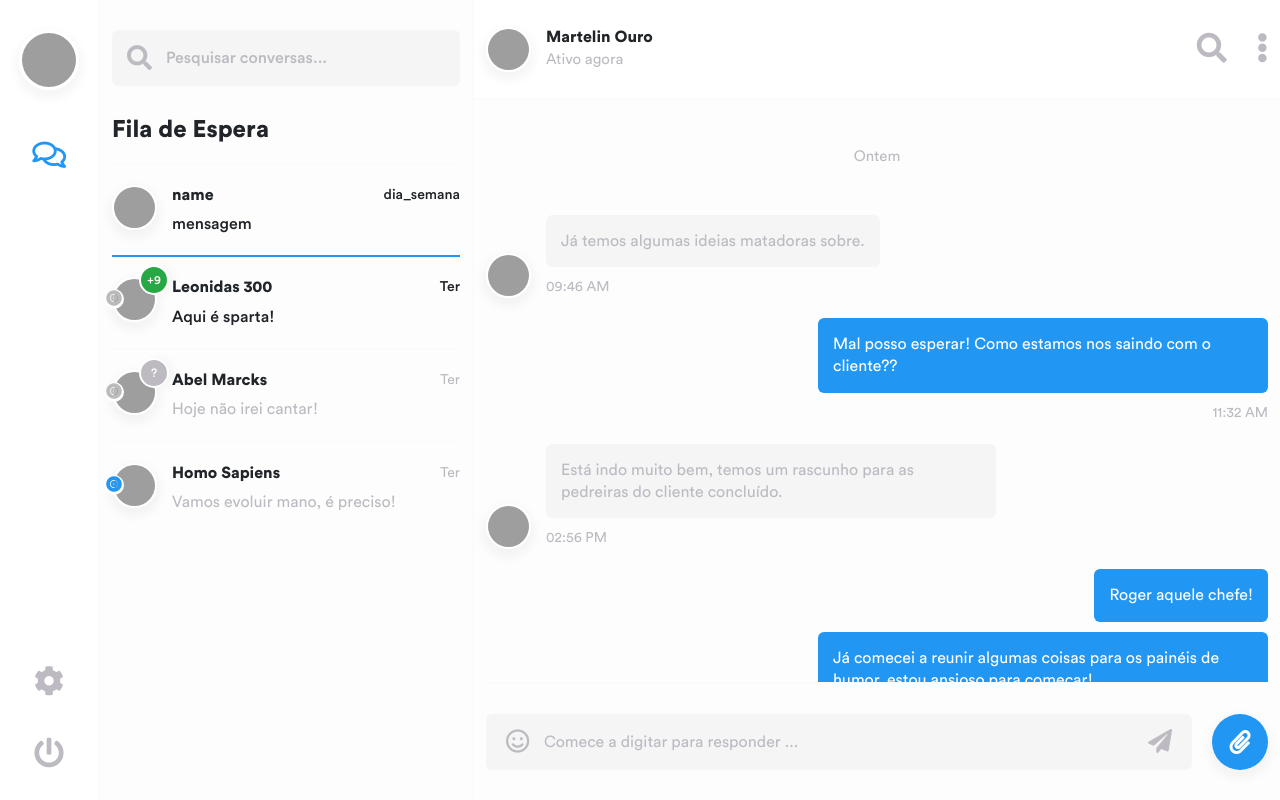
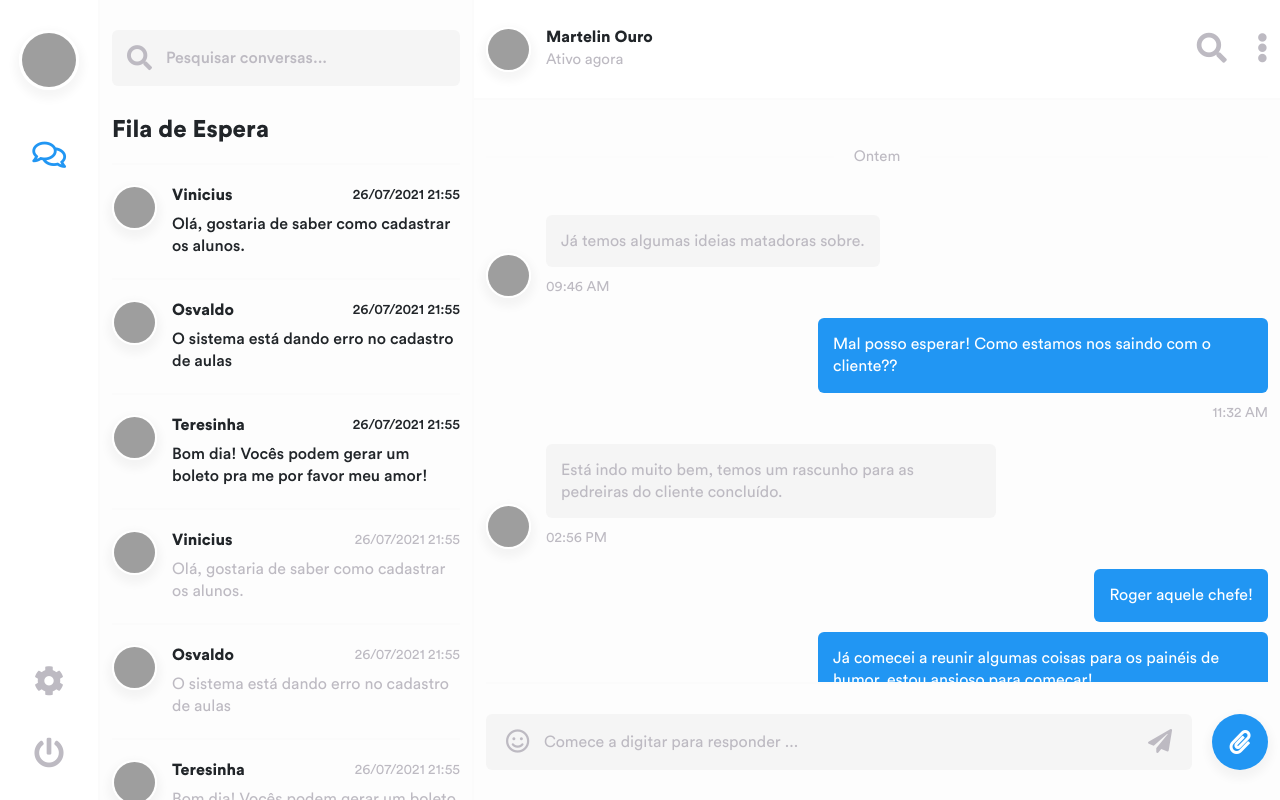
Before and after one commit to MardonioMelo/chat_front_end_vue, a Vue app: page / in a window 1280 px wide. Built offline with nearby package versions, Linux system fonts and the light colour scheme; data requests are answered from the project's data file; grey boxes are pictures that could not be loaded.

Commit message:
Consulta e listagem da lista de espera

```diff
--- a/db/db.json
+++ b/db/db.json
@@ -5,6 +5,16 @@
             "msg": "Opss! Algo de errado não está certo!"
         }
     },
+    "data_default": [
+        {
+            "id": 1,
+            "result": true,
+            "error": {
+                "msg": "Sucesso!",
+                "data": {}
+            }
+        }
+    ],
     "profile": [
         {
             "id": 1,
@@ -109,14 +119,19 @@
             "created_at": "24/07/2021"
         }
     ],
-    "row": [
+    "row": {
+        "result": true,
+        "error": {
+            "msg": "Sucesso!",
+            "data": [
                 {
                     "id": 1,
                     "name": "Vinicius",
                     "lastname": "Samuel Pietro Aparício",
                     "avatar": "http://localhost:8080/avatars/avatar-3.png",
                     "subject": "Dúvida do sistema",
-            "description": "Olá, gostaria de saber como cadastrar os alunos."
+                    "description": "Olá, gostaria de saber como cadastrar os alunos.",
+                    "date": "26/07/2021 21:55"
                 },
                 {
                     "id": 2,
@@ -124,7 +139,8 @@
                     "lastname": "Leonardo Geraldo Pires",
                     "avatar": "http://localhost:8080/avatars/avatar-4.png",
                     "subject": "Erro no sistema",
-            "description": "O sistema está dando erro no cadastro de aulas"
+                    "description": "O sistema está dando erro no cadastro de aulas",
+                    "date": "26/07/2021 21:55"
                 },
                 {
                     "id": 3,
@@ -132,9 +148,12 @@
                     "lastname": "Jaqueline da Mata",
                     "avatar": "http://localhost:8080/avatars/avatar-5.png",
                     "subject": "Gerar boleto",
-            "description": "Bom dia! Vocês podem gerar um boleto pra me por favor meu amor!"
+                    "description": "Bom dia! Vocês podem gerar um boleto pra me por favor meu amor!",
+                    "date": "26/07/2021 21:55"
                 }
-    ],
+            ]
+        }
+    },
     "chat": [
         {
             "msg": "Olá",
--- a/src/components/DiscussionsItem.vue
+++ b/src/components/DiscussionsItem.vue
@@ -10,55 +10,24 @@
     <div class="discussions">
         <h1>Fila de Espera</h1>
         <div class="list-group" id="chats" role="tablist">
-            <a href="#list-chat" class="filterDiscussions all unread single active" id="list-chat-list" data-toggle="list" role="tab">
-                <img class="avatar-md" src="https://stafforgserv.com.au/wp-content/uploads/2018/09/user-img.png" data-toggle="tooltip" data-placement="top" title="Janette" alt="avatar">
+
+            <a v-for="client in clients" :key="client.id" href="#list-chat" class="filterDiscussions all unread single" id="list-chat-list5" data-toggle="list" role="tab">
+                <img class="avatar-md" src="https://stafforgserv.com.au/wp-content/uploads/2018/09/user-img.png" data-toggle="tooltip" data-placement="top" title="Mildred" alt="avatar">
 
                 <div class="data">
-                    <h5>name</h5>
-                    <span>dia_semana</span>
-                    <p>mensagem</p>
+                    <h5>{{client.name}}</h5>
+                    <span>{{client.date}}</span>
+                    <p>{{client.description}}</p>
                 </div>
             </a>
 
-            <a href="#list-chat" class="filterDiscussions all unread single" id="list-chat-list5" data-toggle="list" role="tab">
+            <a v-for="client in clients" :key="client.id" href="#list-chat" class="filterDiscussions all read single" id="list-chat-list5" data-toggle="list" role="tab">
                 <img class="avatar-md" src="https://stafforgserv.com.au/wp-content/uploads/2018/09/user-img.png" data-toggle="tooltip" data-placement="top" title="Mildred" alt="avatar">
-                <div class="status">
-                    <span class="material-icons offline"><i class="fas fa-record-vinyl" aria-hidden="true"></i></span>
-                </div>
-                <div class="new bg-green">
-                    <span>+9</span>
-                </div>
-                <div class="data">
-                    <h5>Leonidas 300</h5>
-                    <span>Ter</span>
-                    <p>Aqui é sparta!</p>
-                </div>
-            </a>
 
-            <a href="#list-chat" class="filterDiscussions all read single" id="list-chat-list5" data-toggle="list" role="tab">
-                <img class="avatar-md" src="https://stafforgserv.com.au/wp-content/uploads/2018/09/user-img.png" data-toggle="tooltip" data-placement="top" title="Mildred" alt="avatar">
-                <div class="status">
-                        <span class="material-icons offline"><i class="fas fa-record-vinyl" aria-hidden="true"></i></span>
-                </div>
-                <div class="new bg-gray">
-                    <span>?</span>
-                </div>
-                <div class="data">
-                    <h5>Abel Marcks</h5>
-                    <span>Ter</span>
-                    <p>Hoje não irei cantar!</p>
-                </div>
-            </a>
-
-            <a href="#list-chat" class="filterDiscussions all read single" id="list-chat-list5" data-toggle="list" role="tab">
-                <img class="avatar-md" src="https://stafforgserv.com.au/wp-content/uploads/2018/09/user-img.png" data-toggle="tooltip" data-placement="top" title="Mildred" alt="avatar">
-                <div class="status">
-                        <span class="material-icons online"><i class="fas fa-record-vinyl" aria-hidden="true"></i></span>
-                </div>
-                <div class="data">
-                    <h5>Homo Sapiens</h5>
-                    <span>Ter</span>
-                    <p>Vamos evoluir mano, é preciso!</p>
+                 <div class="data">
+                    <h5>{{client.name}}</h5>
+                    <span>{{client.date}}</span>
+                    <p>{{client.description}}</p>
                 </div>
             </a>
         </div>
@@ -70,6 +39,27 @@
 <script>
 export default {
     name: "DiscussionsItem",
+    data() {
+        return {
+            clients: []
+        }
+    },
+    methods: {
+        async getRowClients(){
+            const req = await fetch("http://localhost:3000/row")
+            const res = await req.json()
+
+            if(res.result){
+                console.log(res.error.msg)
+                 this.clients = res.error.data;
+            }else{
+              console.log(res.error.msg)
+            }
+        }
+    },
+    mounted(){
+        this.getRowClients()
+    }
 }
 </script>
 
```
Lines whose indentation alone changed are shown as unchanged.
